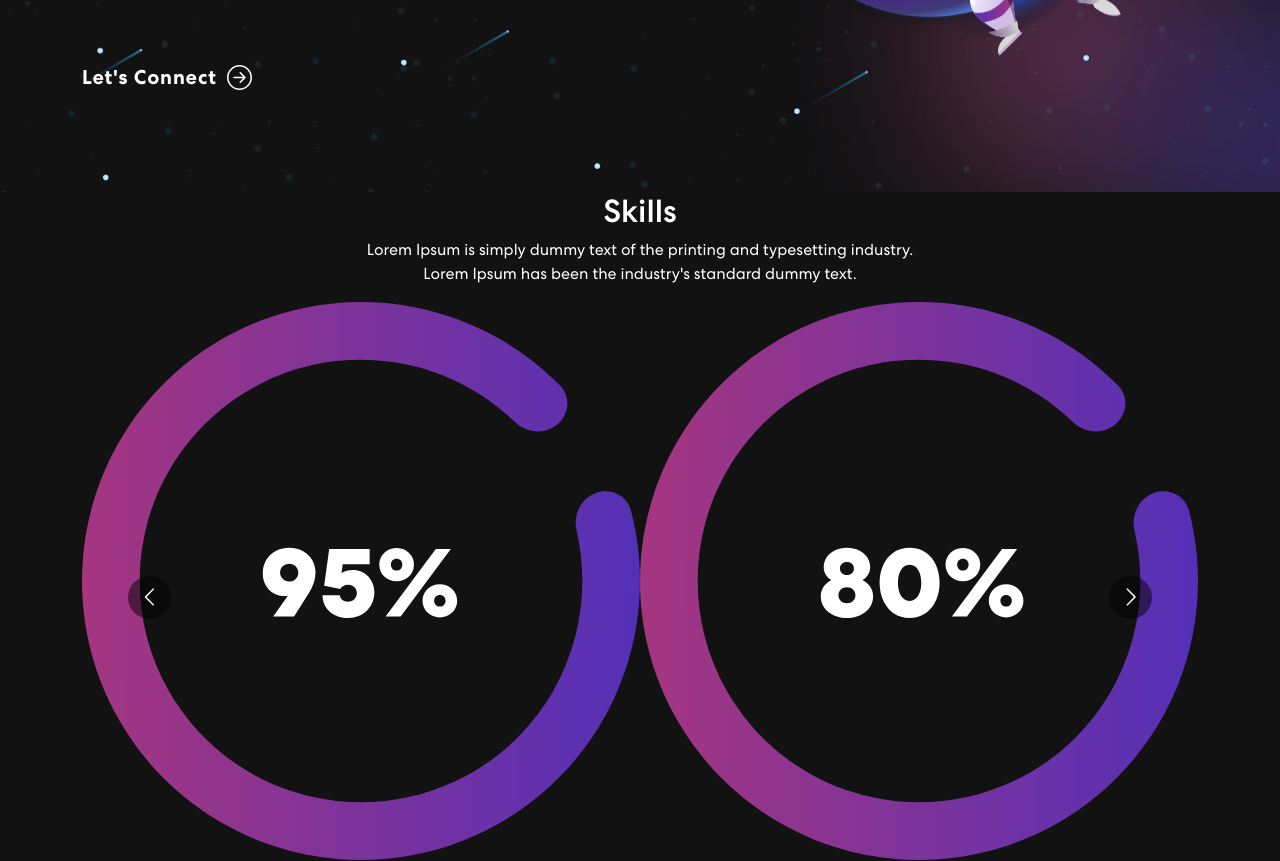
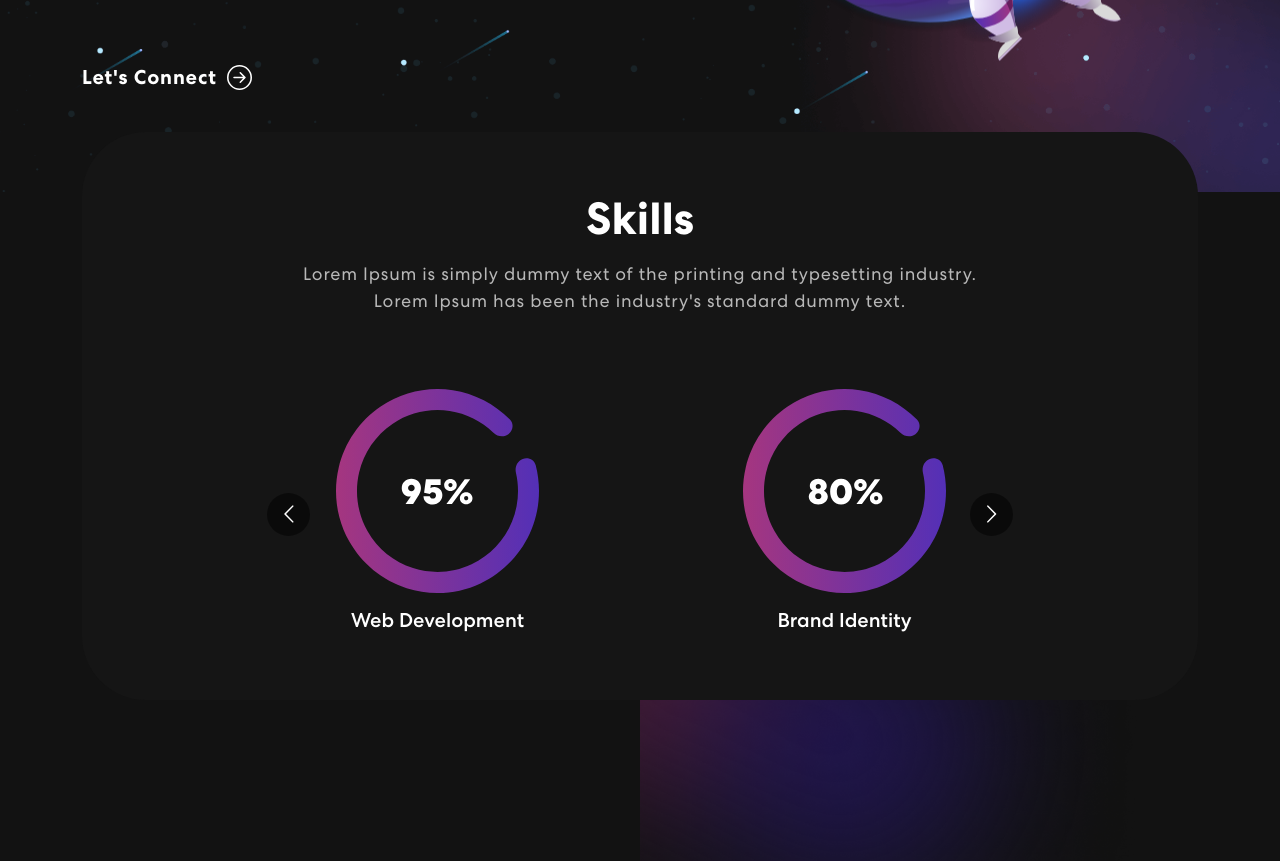
Before and after one commit to ArielWangX/Responsive_Portfolio_Website, a React (Create React App) app in the folder personal-portfolio/: page / in a window 1280 px wide. Shown: the part 580-1441 px from the top of the page. Built offline with nearby package versions, Linux system fonts and the light colour scheme.

Commit message:
Style Skills Section

```diff
--- a/personal-portfolio/src/App.css
+++ b/personal-portfolio/src/App.css
@@ -271,6 +271,46 @@
 }
 
 
+/* --Skills Section--------------------------- */
+.skill {
+  padding: 0 0 50px 0;
+  position: relative;
+}
+.skill-box {
+  background: #151515;
+  border-radius: 64px;
+  text-align: center;
+  padding: 60px 50px;
+  margin-top: -60px;
+}
+.skill h2 {
+  font-size: 45px;
+  font-weight: 700;
+}
+.skill p {
+  color: #B8B8B8;
+  font-size: 18px;
+  letter-spacing: 0.8px;
+  line-height: 1.5em;
+  margin: 14px 0 75px 0;
+}
+.skill-slider {
+width: 80%;
+margin: 0 auto;
+position: relative;
+}
+.skill-slider .item img {
+width: 50%;
+margin: 0 auto 15px auto;
+}
+.background-image-left {
+top: 28%;
+position: absolute;
+bottom: 0;
+width: 40%;
+z-index: -4;
+}
+
 .App {
   text-align: center;
 }
```
